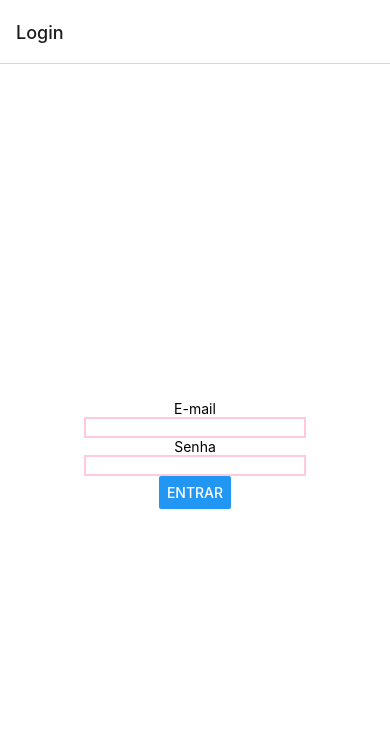
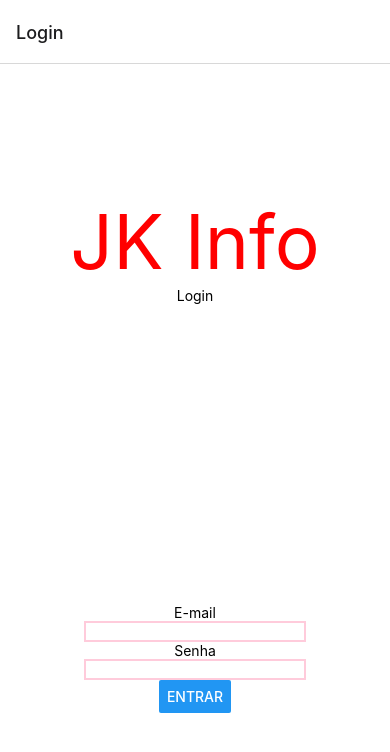
Before and after one commit to LucasMalone/Projeto-Bimestral-React-Native, a React Native app: screen /Login in a window 390 px wide. Shown: the top 752 px of the page. Built offline with nearby package versions, Linux system fonts and the light colour scheme.

Commit message:
att 04.06

```diff
--- a/src/screen/HomeScreen.js
+++ b/src/screen/HomeScreen.js
@@ -44,7 +44,9 @@ const App = () => {
 
       <View style={styles.content}>
         <View style={styles.tabs}>
-          <TouchableOpacity onPress={() => handleTabPress('Feed')} style={[styles.tab, selectedTab === 'Feed' && styles.selectedTab]}>
+          <TouchableOpacity
+          onPress={() => handleTabPress('Feed')}
+          style={[styles.tab, selectedTab === 'Feed' && styles.selectedTab]}>
             <Text style={styles.tabText}>Feed</Text>
           </TouchableOpacity>
           <TouchableOpacity onPress={() => handleTabPress('Perfil')} style={[styles.tab, selectedTab === 'Perfil' && styles.selectedTab]}>
--- a/src/screen/LoginScreen.js
+++ b/src/screen/LoginScreen.js
@@ -5,7 +5,18 @@ import { Button, StyleSheet, Text, TextInput, View } from 'react-native'
 
 const LoginScreen = ({navigation}) => {
     return (
+
         <View style={styles.container}>
+
+            <View style={styles.titleLogin}>
+                <Text style={styles.pageTitle}>JK Info</Text>
+            </View>
+
+            <View>
+                <Text>Login</Text>
+            </View>
+
+            <View style={styles.formLogin}>
             <Text>E-mail</Text>
                 <TextInput style={styles.input}></TextInput>
 
@@ -17,6 +28,7 @@ const LoginScreen = ({navigation}) => {
                     onPress={() => navigation.navigate('Home')}
                 />
             </View>
+        </View>
     );
 }
 
--- a/src/screen/style.js
+++ b/src/screen/style.js
@@ -8,10 +8,30 @@ const styles = StyleSheet.create({
         justifyContent:"center"
     },
 
+    titleLogin: {
+        flex:"between",
+        //backgroundColor:'blue',
+        alignItems: "center",
+        justifyContent:"center"
+    },
+
+    formLogin: {
+        flex:"between",
+        //backgroundColor:'green',
+        alignItems: "center",
+        justifyContent:"center",
+        marginTop: 300
+    },
+
     input: {
         border: "2px solid #ffcbdb",
         outline: "none",
     },
+
+    pageTitle: {
+        color: "red",
+        fontSize: 75,
+    },
 })
 
 export default styles;
```
Also changed, not shown: package.json (+4 -4 lines), 1 other file (tests, documents, lock files or other folders). Lines whose indentation alone changed are shown as unchanged.
